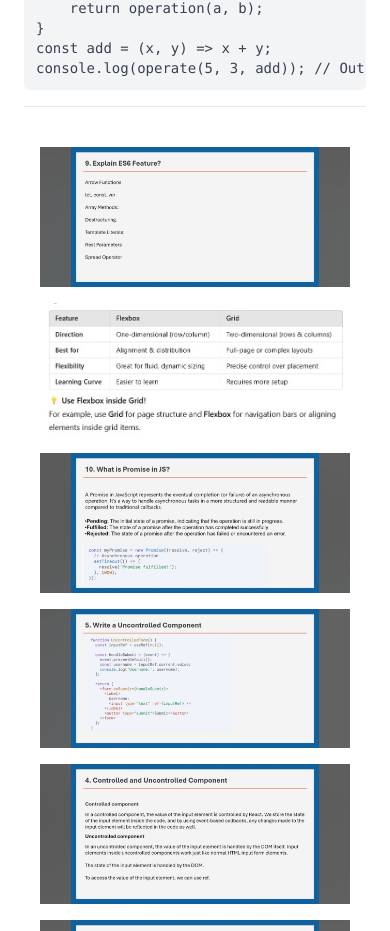
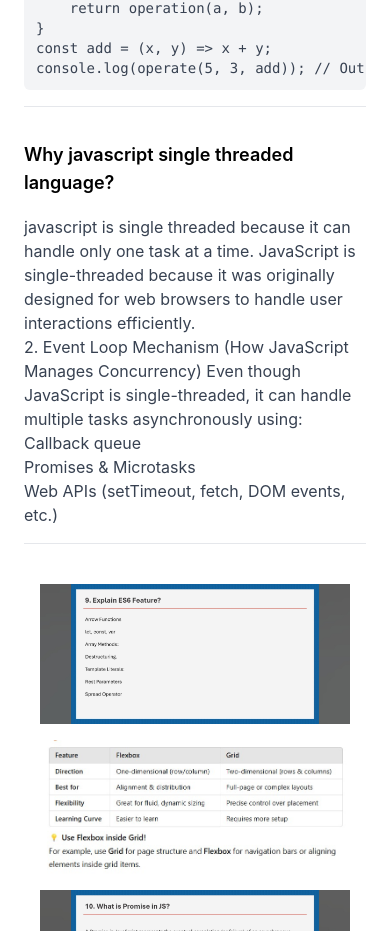
Before and after one commit to vimal336/inter-pre, a React (Vite) app: page /Javascript in a window 390 px wide. Shown: the part 5373-6304 px from the top of the page. Built offline with nearby package versions, Linux system fonts and the light colour scheme.

Commit message:
table responsive

```diff
--- a/src/Javascript.jsx
+++ b/src/Javascript.jsx
@@ -313,6 +313,23 @@ console.log(operate(5, 3, add)); // Output: 8
         </>
       ),
     },
+    {
+      question: "Why javascript single threaded language?",
+      answer: (
+        <>
+        javascript is single threaded because it can handle only one task at a time.
+        JavaScript is single-threaded because
+        it was originally designed for web browsers to handle user interactions efficiently. <br/>
+
+        2. Event Loop Mechanism (How JavaScript Manages Concurrency)
+Even though JavaScript is single-threaded, it can handle multiple tasks asynchronously using:<br/>
+
+Callback queue <br/>
+Promises & Microtasks<br/>
+Web APIs (setTimeout, fetch, DOM events, etc.)
+        </>
+      )
+    },
 ];
 
   return (
```
